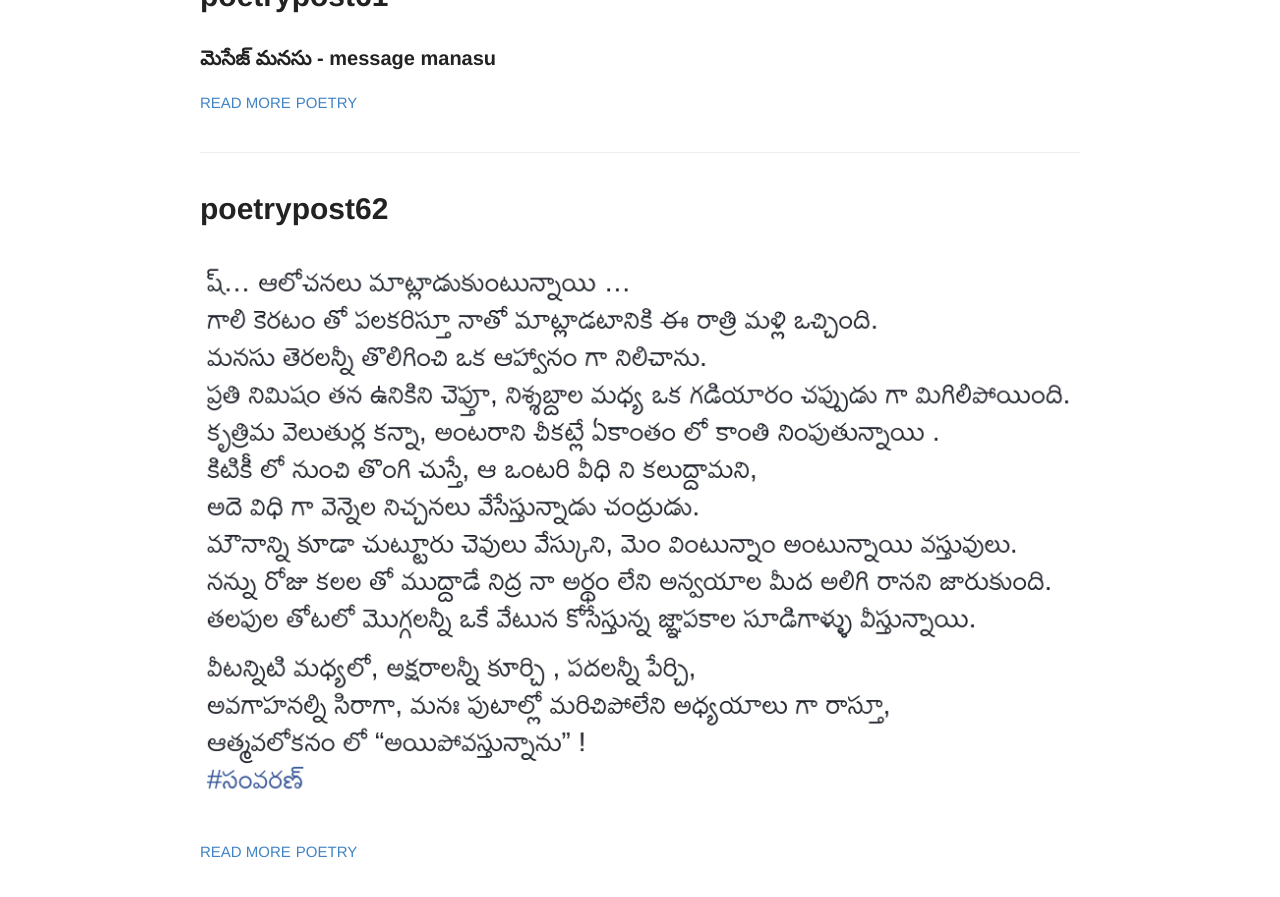
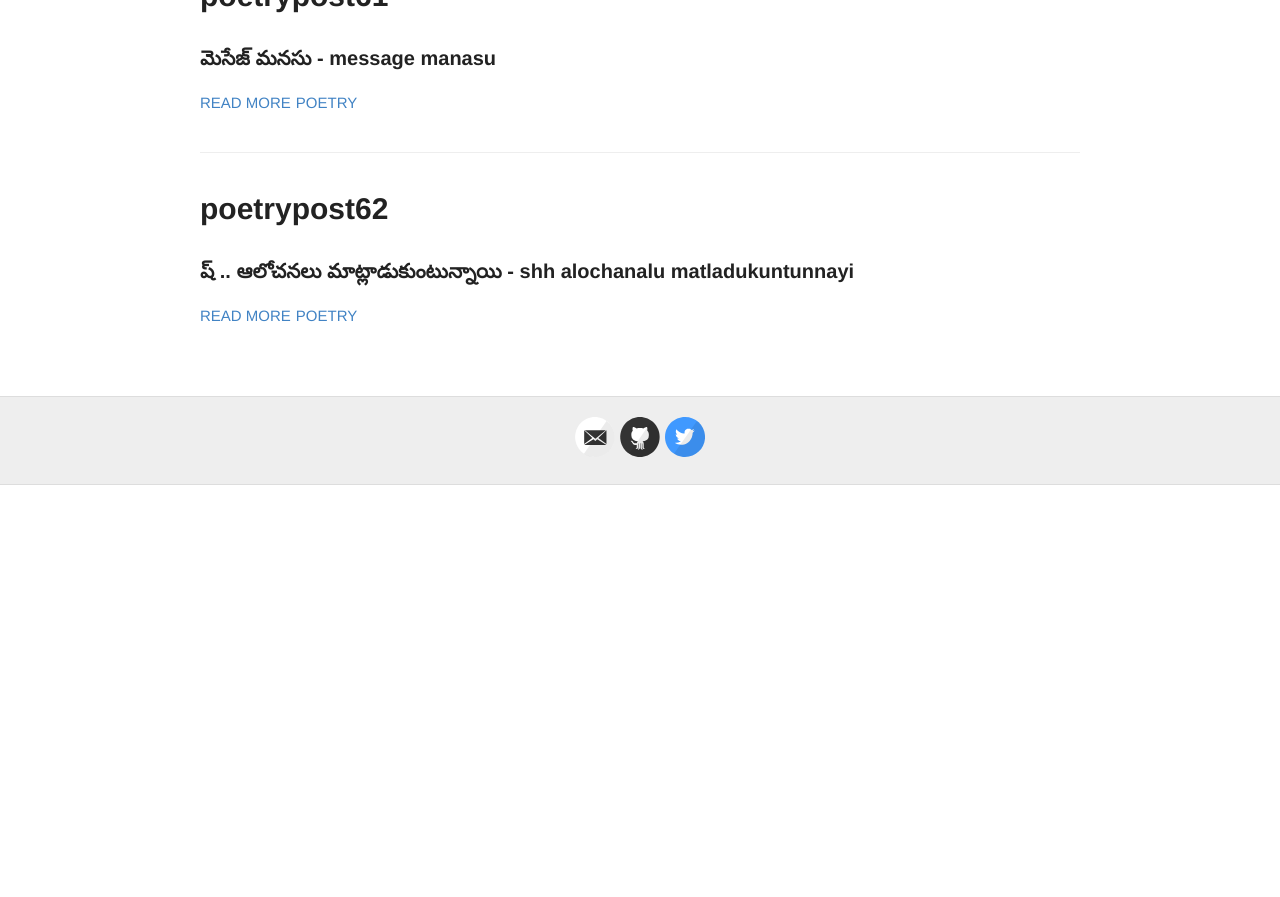
Before and after one commit to rsk/rsk.github.io, a Jekyll site: the page built from index.html, in a window 1280 px wide and 900 px high, scrolled down 15613 px. Shown: the top 897 px of the window. Built offline with Jekyll 4.4.1, drawn with Linux system fonts in a browser that asks for light colours; after the commit the page ends 16098 px from its top, so only the background shows below that.

Commit message:
update excerpt

```diff
--- a/_posts/2014-6-24-poetrypost62.md
+++ b/_posts/2014-6-24-poetrypost62.md
@@ -2,6 +2,7 @@
 layout: post
 title: poetrypost62
 number: 62
+excerpt: ష్ .. ఆలోచనలు మాట్లాడుకుంటున్నాయి - shh alochanalu matladukuntunnayi
 tags:
   - poetry
 
```
